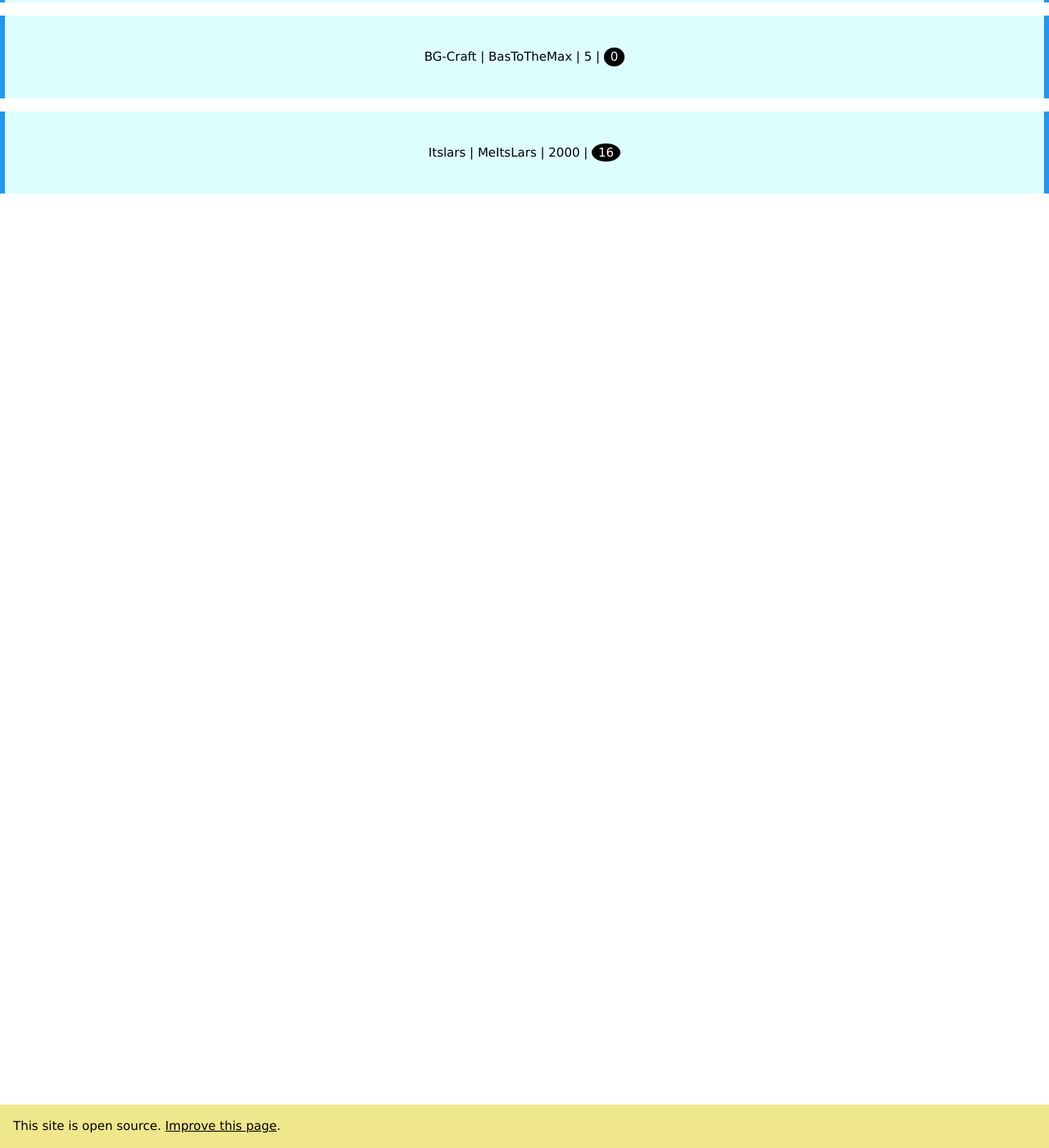
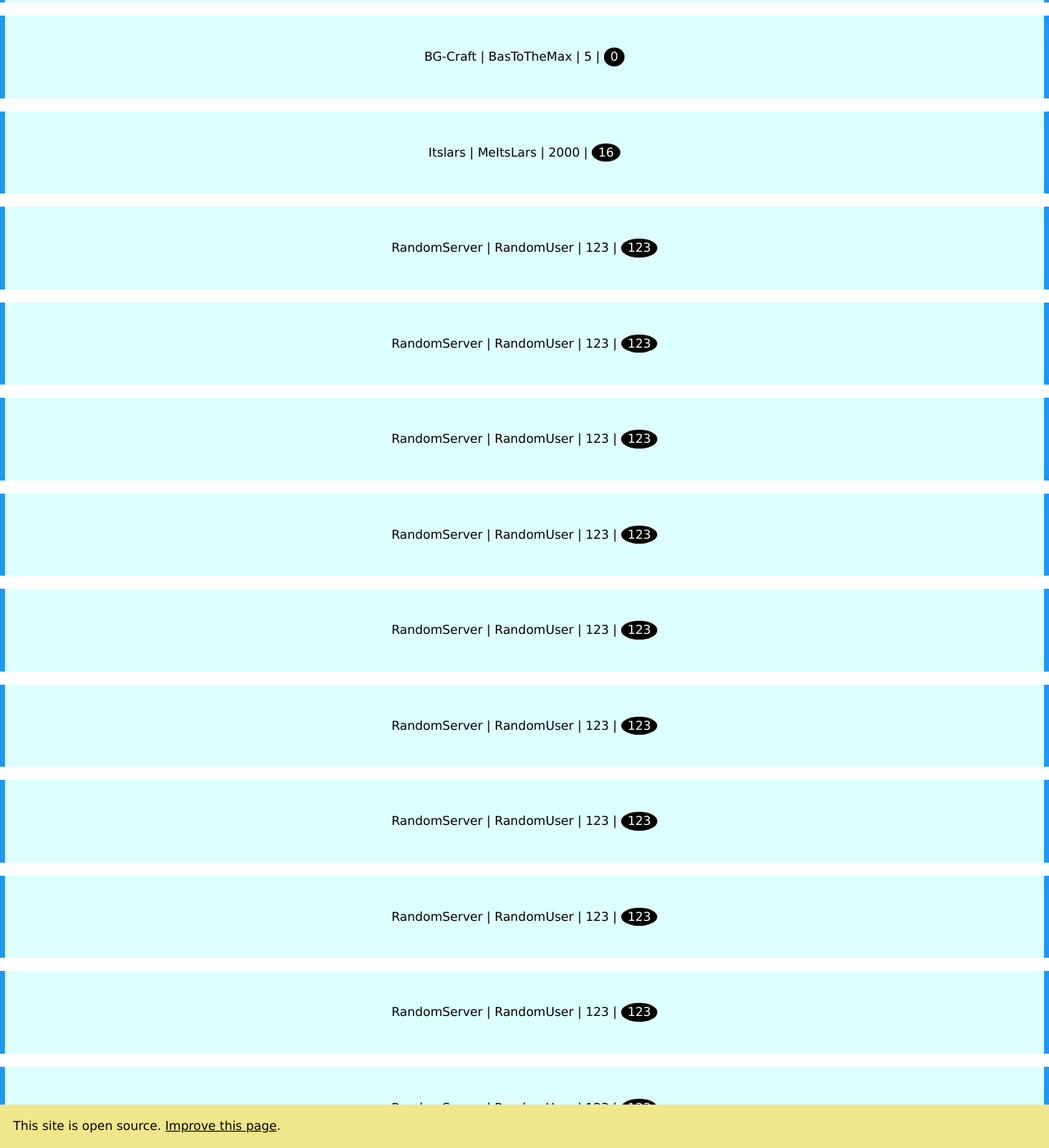
Before and after one commit to BasToTheMax/ChatApp, a Jekyll site: the page built from docs/index.md, in a window 1280 px wide and 1400 px high, scrolled down 497 px. Shown: the whole window at 82% size. Built offline with Jekyll 4.4.1, drawn with Linux system fonts in a browser that asks for light colours; our own code applies the rules of GitHub Pages for plain Markdown files.

Commit message:
Update index.md

```diff
--- a/docs/index.md
+++ b/docs/index.md
@@ -36,4 +36,74 @@
          </a>
       </p>
    </div>
+   <div class="w3-panel w3-pale-blue w3-leftbar w3-rightbar w3-border-blue w3-padding-24">
+      <p>
+         <a href="{{ site.base }}/servers/1" style="text-decoration: none;">
+            RandomServer | RandomUser | 123 | <span class="w3-badge">123</span>
+         </a>
+      </p>
+   </div>
+   <div class="w3-panel w3-pale-blue w3-leftbar w3-rightbar w3-border-blue w3-padding-24">
+      <p>
+         <a href="{{ site.base }}/servers/1" style="text-decoration: none;">
+            RandomServer | RandomUser | 123 | <span class="w3-badge">123</span>
+         </a>
+      </p>
+   </div>
+   <div class="w3-panel w3-pale-blue w3-leftbar w3-rightbar w3-border-blue w3-padding-24">
+      <p>
+         <a href="{{ site.base }}/servers/1" style="text-decoration: none;">
+            RandomServer | RandomUser | 123 | <span class="w3-badge">123</span>
+         </a>
+      </p>
+   </div>
+   <div class="w3-panel w3-pale-blue w3-leftbar w3-rightbar w3-border-blue w3-padding-24">
+      <p>
+         <a href="{{ site.base }}/servers/1" style="text-decoration: none;">
+            RandomServer | RandomUser | 123 | <span class="w3-badge">123</span>
+         </a>
+      </p>
+   </div>
+   <div class="w3-panel w3-pale-blue w3-leftbar w3-rightbar w3-border-blue w3-padding-24">
+      <p>
+         <a href="{{ site.base }}/servers/1" style="text-decoration: none;">
+            RandomServer | RandomUser | 123 | <span class="w3-badge">123</span>
+         </a>
+      </p>
+   </div>
+   <div class="w3-panel w3-pale-blue w3-leftbar w3-rightbar w3-border-blue w3-padding-24">
+      <p>
+         <a href="{{ site.base }}/servers/1" style="text-decoration: none;">
+            RandomServer | RandomUser | 123 | <span class="w3-badge">123</span>
+         </a>
+      </p>
+   </div>
+   <div class="w3-panel w3-pale-blue w3-leftbar w3-rightbar w3-border-blue w3-padding-24">
+      <p>
+         <a href="{{ site.base }}/servers/1" style="text-decoration: none;">
+            RandomServer | RandomUser | 123 | <span class="w3-badge">123</span>
+         </a>
+      </p>
+   </div>
+   <div class="w3-panel w3-pale-blue w3-leftbar w3-rightbar w3-border-blue w3-padding-24">
+      <p>
+         <a href="{{ site.base }}/servers/1" style="text-decoration: none;">
+            RandomServer | RandomUser | 123 | <span class="w3-badge">123</span>
+         </a>
+      </p>
+   </div>
+   <div class="w3-panel w3-pale-blue w3-leftbar w3-rightbar w3-border-blue w3-padding-24">
+      <p>
+         <a href="{{ site.base }}/servers/1" style="text-decoration: none;">
+            RandomServer | RandomUser | 123 | <span class="w3-badge">123</span>
+         </a>
+      </p>
+   </div>
+   <div class="w3-panel w3-pale-blue w3-leftbar w3-rightbar w3-border-blue w3-padding-24">
+      <p>
+         <a href="{{ site.base }}/servers/1" style="text-decoration: none;">
+            RandomServer | RandomUser | 123 | <span class="w3-badge">123</span>
+         </a>
+      </p>
+   </div>
 </center>
```
